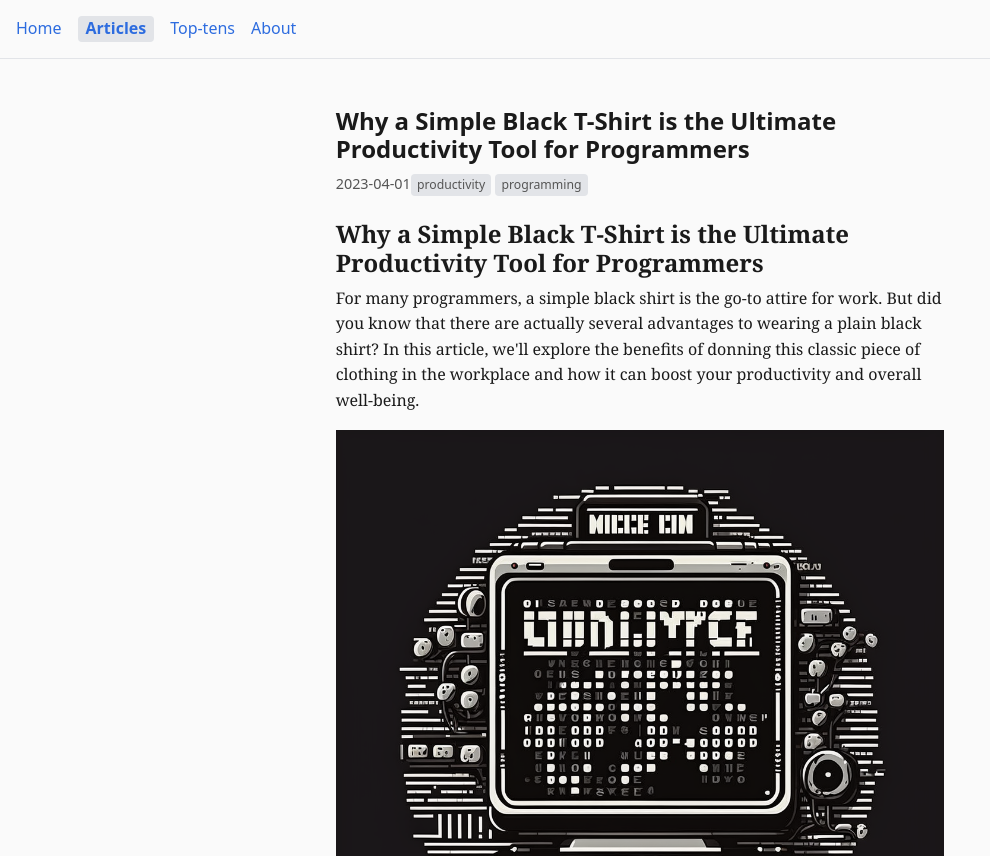
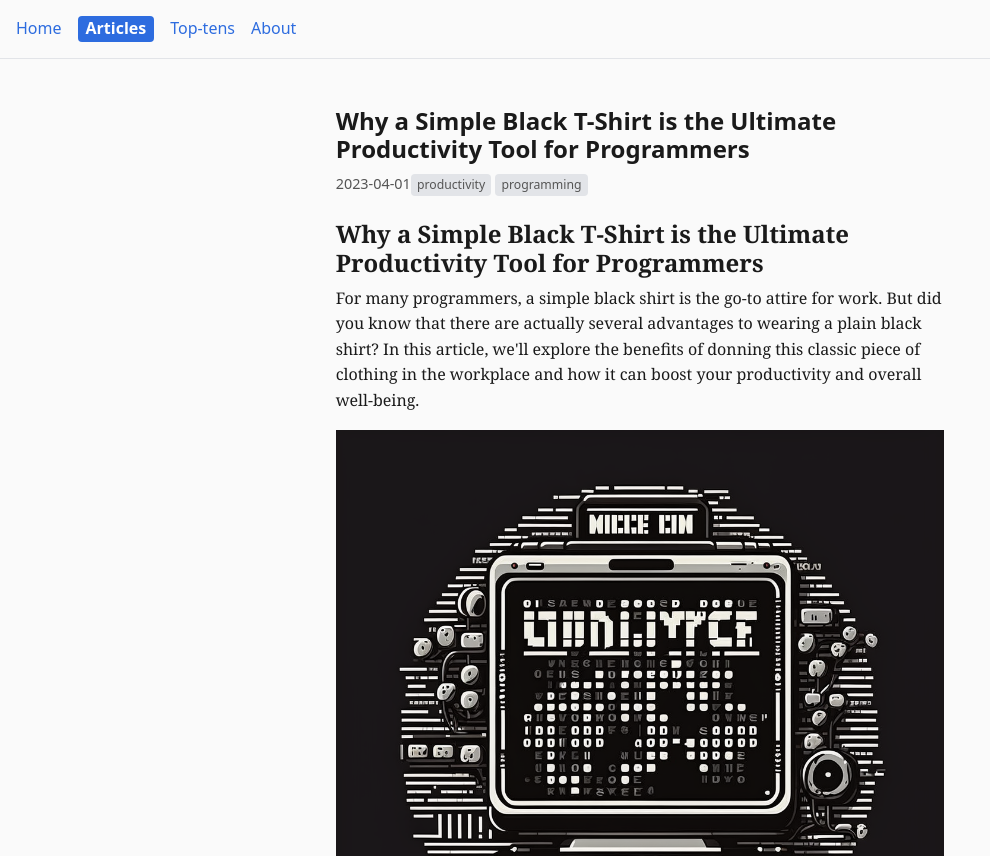
Before and after one commit to Hustree/tech-4-everyone, an Angular app: page /articles/why-a-simple-black-t-shirt-is-the-ultimate-productivity-tool-for-programmers in a window 1280 px wide. Shown: the top 856 px of the page, without its empty margins (0-990 px from the left). Built offline with nearby package versions, Linux system fonts and the light colour scheme.

Commit message:
fix(a11y): invert active nav link to pass color-contrast (≥4.5:1)

```diff
--- a/src/app/app.component.scss
+++ b/src/app/app.component.scss
@@ -1 +1,7 @@
-header > nav a.active { background: var(--color-border); border-radius: var(--radius-sm); padding-inline: var(--space-2); }
+header > nav a.active {
+  background: var(--color-accent);
+  color: var(--color-accent-fg);
+  border-radius: var(--radius-sm);
+  padding-inline: var(--space-2);
+  text-decoration: none;
+}
```
